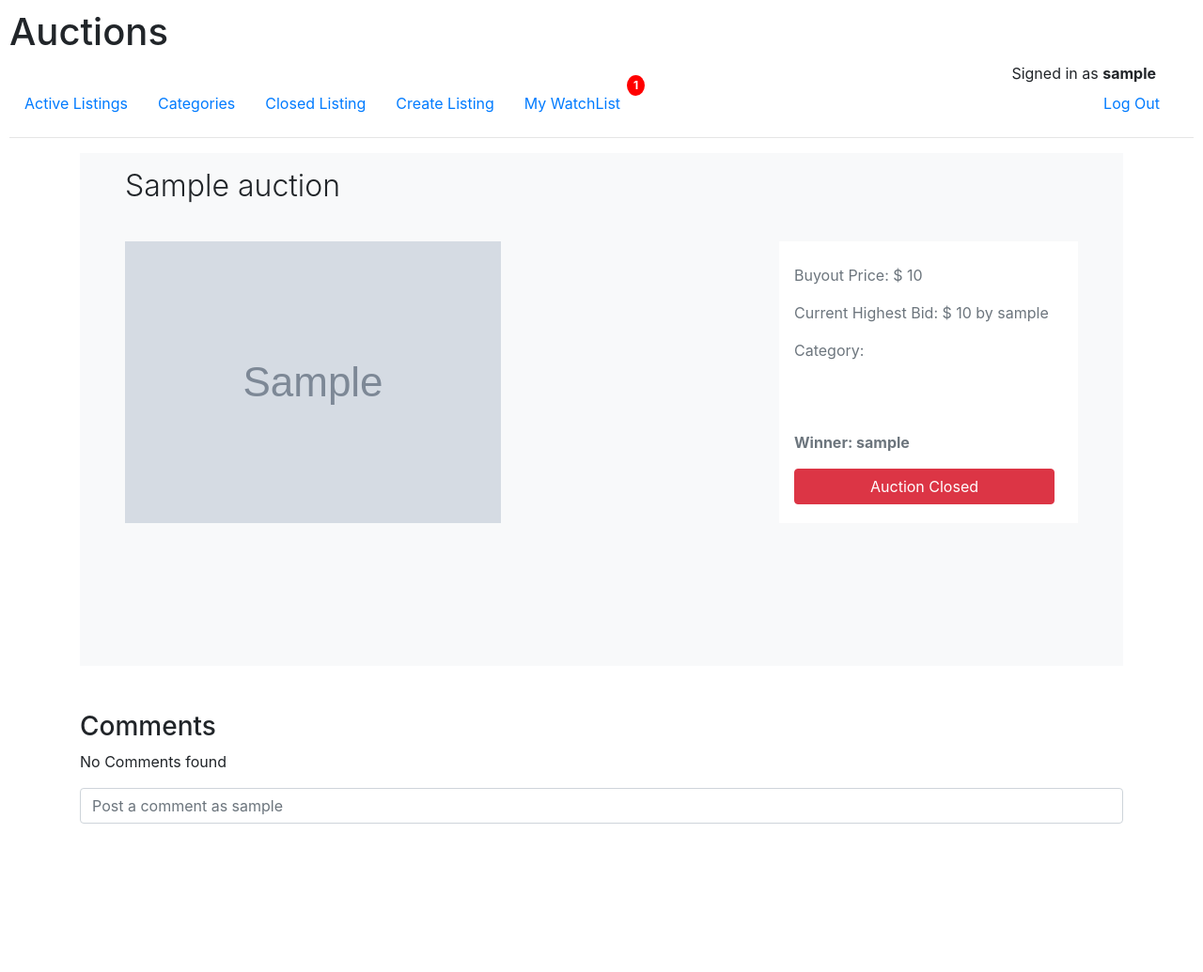
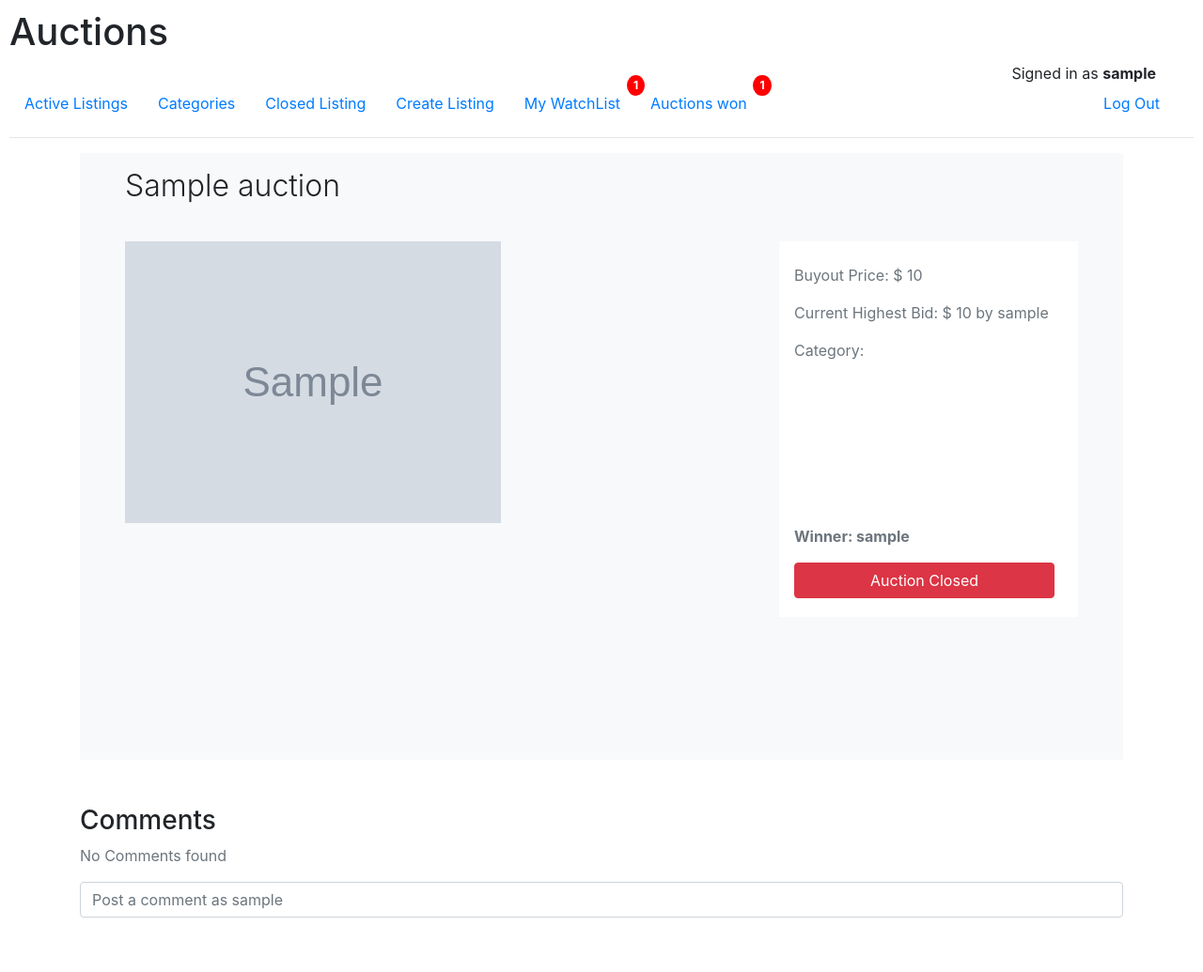
Before and after one commit to Whacko23/Auction-Website, a Django app: page /auction/1 in a window 1280 px wide. Shown: the whole page at 94% size. Before the commit the page ends 877 px from the top, so only its background shows below. Run offline with Django 3.2, Linux system fonts and the light colour scheme; a user stored in the database is signed in; tables that the repository leaves empty hold one stand-in row (values such as "Sample post"); grey boxes marked "Sample" are stand-in pictures; some libraries are stand-ins or nearby versions.

Commit message:
Added Won auctions page

```diff
--- a/auctions/models.py
+++ b/auctions/models.py
@@ -27,6 +27,7 @@
     closed = models.BooleanField(default=False)
     winner = models.ForeignKey(User,on_delete=models.SET_NULL, null=True, blank=True, related_name='won_auctions')
     allotted_time = models.IntegerField()
+    starting_bid = models.IntegerField(null=True, blank=True)
     image = models.ImageField(upload_to="images/product/%Y/%m", null=True, blank=True)
 
     def __str__(self) -> str:
--- a/auctions/templates/auctions/auction.html
+++ b/auctions/templates/auctions/auction.html
@@ -14,7 +14,7 @@
         </div>
         <div class="col-xxl-4 col-xl-4 col-lg-12 col-md-12 col-sm-12 py-3">
           <!-- Description Top -->
-          <section id = "product_details" class="p-3 bg-white" style="position: relative; min-height: 300px;">
+          <section id = "product_details" class="p-3 bg-white" style="position: relative; min-height: 400px;">
             <p class="pt-2 text-secondary">Buyout Price: $ {{auction.buyout_price}}</p>
             <p class="text-secondary">
               {% if bids %}
@@ -26,6 +26,15 @@
               {% else %}
                 Current Bid: $ 0.00
               {% endif %}
+            </p>
+            <p class="text-secondary">
+
+              {% if not bids %}
+                {% if auction.starting_bid %}
+                  Starting Bid: $ {{auction.starting_bid}}
+                {% endif %}
+              {% endif %}
+
             </p>
             <p class="text-secondary">Category: {{auction.category}}</p>
 
@@ -41,20 +50,38 @@
                   </form>
                   <!-- if user != op -->
                 {% else %}
+                <!-- if already in watchlist -->
+
+                {% if watching %}
                 <form action="{% url 'auction' auction.id %}" method="post">
                       {% csrf_token %}
                       <div class="row">
                         <div class="col">
                           <div class="form-group px-3">
-                            <input type="submit" name="add_watchlist" value="Add to WatchList" class="btn btn-success px-5">
+                            <input type="submit" name="remove_watchlist" value="Remove from WatchList" class="btn btn-danger px-5">
                           </div>
                         </div>
                       </div>
-                    </form>
+                </form>
+                {% else %}
+                <!-- if auction not in watchlist -->
+                <form action="{% url 'auction' auction.id %}" method="post">
+                      {% csrf_token %}
+                      <div class="row">
+                        <div class="col">
+                          <div class="form-group pl-5">
+                            <input type="submit" name="add_watchlist" value="Add to WatchList" class="btn btn-success px-4">
+                          </div>
+                        </div>
+                      </div>
+                </form>
+                {% endif %}
+
+
                 {% with bids|first as latest_bid  %}
                 <!-- if user has the last bid -->
                   {% if latest_bid.posted_by == request.user %}
-                    <div class="btn btn-primary" style="margin-bottom: 15px; padding-left: 3em; padding-right: 3em;"> You have the latest bid</div>
+                    <div class="btn btn-primary" style="margin-bottom: 15px; margin-left: 1em;padding-left: 3em; padding-right: 3em;"> You have the latest bid</div>
                   {% else %}
                 <!-- if user does not have the last bid -->
                     <form action="{% url 'auction' auction.id %}" method="post">
@@ -100,7 +127,7 @@
         {% for comment in thread %}
           {% if comment == thread|first %}
             {% if comment == thread|last %}
-              <p class="px-3 py-3 text-seconary">
+              <p class="px-3 py-3 text-secondary">
 
               {% if comment.user %}
                 {{comment.user}} : {{comment.comment}}
@@ -110,7 +137,7 @@
 
               </p>
             {% else %}
-              <p class="px-3 pt-3 text-seconary">
+              <p class="px-3 pt-3 text-secondary">
               {% if comment.user %}
                 {{comment.user}} : {{comment.comment}}
               {% else %}
@@ -120,7 +147,7 @@
             {% endif %}
           {% else %}
             {% if comment == thread|last %}
-              <p class="px-5 pb-3  text-seconary">
+              <p class="px-5 pb-3  text-secondary">
                 {% if comment.user %}
                  {{comment.user}} : {{comment.comment}}
                 {% else %}
@@ -128,7 +155,7 @@
                 {% endif %}
               </p>
             {% else %}
-              <p class="px-5  text-seconary">
+              <p class="px-5  text-secondary">
                 {% if comment.user %}
                  {{comment.user}} : {{comment.comment}}
                 {% else %}
@@ -158,7 +185,7 @@
 
 
    {% empty %}
-    <p class="text-seconday"> No Comments found</p>
+    <p class="text-secondary"> No Comments found</p>
    {% endfor %}
         <div class="b-3 rounded pb-5">
 
--- a/auctions/templates/auctions/createauction.html
+++ b/auctions/templates/auctions/createauction.html
@@ -2,7 +2,7 @@
 
 
 {% block title %}
-    Create Auction Listi ng
+    Create Auction Listing
 {% endblock title %}
 
 
--- a/auctions/templates/auctions/layout.html
+++ b/auctions/templates/auctions/layout.html
@@ -44,6 +44,20 @@
                     {% endif %}
 
                 </li>
+                <li class="nav-item" style="position: relative;" >
+                    <a class="nav-link" href="{% url 'wonauctions' %}">Auctions won </a>
+
+                    {% if won_auctions %}
+
+                        {% if won_auctions|length > 9 %}
+                            <div class="badge" style="padding: 5px;">{{won_auctions|length}}</div>
+                        {% else %}
+                            <div class="badge" style="padding: 5px 7px;">{{won_auctions|length}}</div>
+                        {% endif %}
+
+                    {% endif %}
+
+                </li>
                 <li class="nav-item" style="margin-left:auto; margin-right: 20px;">
                     <a class="nav-link" href="{% url 'logout' %}">Log Out</a>
                 </li>
@@ -66,6 +80,13 @@
         </div>
         {% endif %}
 
+        {% if green_message %}
+        <div>
+            <p class="bg-success px-5 py-2 text-light">
+                {{ green_message }}
+            </p>
+        </div>
+        {% endif %}
         {% block body %}
 
         {% endblock %}
--- a/auctions/urls.py
+++ b/auctions/urls.py
@@ -15,6 +15,7 @@
     path("closed", views.closed_auctions, name='closed_auctions'),
     path("watchlist", views.watchlist, name='watchlist'),
     path('create', views.create_listing, name="create_listing"),
+    path('wonauctions', views.won_auctions, name="wonauctions"),
 
 ]
 
--- a/auctions/views.py
+++ b/auctions/views.py
@@ -6,7 +6,7 @@
 from django.core.files.storage import FileSystemStorage
 from datetime import date
 
-
+#TODO Close the auction based on allotted_time
 
 from .models import User, Auction, Bids, Categories, Comments, Watchlist
 
@@ -27,12 +27,12 @@
     return mainlist
 
 def get_watchlist(req_user):
-    watchlist_object = Watchlist.objects.filter(user=req_user)
+    watchlist_queryset = Watchlist.objects.filter(user=req_user)
 
     watchlist =[]
 
-    #Converting watchlist object to auction object
-    for item in watchlist_object:
+    #Converting watchlist queryset to auction list
+    for item in watchlist_queryset:
         # Manually adjusting image url
         item.auction.image = '../' + str(item.auction.image)
         watchlist.append(item.auction)
@@ -51,24 +51,33 @@
 def get_year_month():
     return str(date.today().year) + '/' + str(date.today().month) + '/'
 
+def get_won_auctions(request_user):
+    return Auction.objects.filter(winner=request_user)
+
 # Webpage Views
 
 def index(request):
     auctions = Auction.objects.filter(closed=False)
     watchlist = get_watchlist(request.user) if request.user.is_authenticated else []
+    won_auctions = get_won_auctions(request.user) if request.user.is_authenticated else []
+
     return render(request, "auctions/index.html", {
         "auctions": auctions,
         "watchlist": watchlist,
         "title": 'Active Listing',
+        "won_auctions": won_auctions,
+
 
     })
 
 def auction(request, id):
     message = ''
+    green_message = ''
     item_in_watchlist = False
     current_auction = Auction.objects.get(pk=id)
 
     watchlist = get_watchlist(request.user) if request.user.is_authenticated else []
+    won_auctions = get_won_auctions(request.user) if request.user.is_authenticated else []
 
     if current_auction in watchlist:
         item_in_watchlist = True
@@ -113,7 +122,7 @@
 
     comment_list = comment_to_list(comments)
 
-        # Add to watchlist
+    # Add to watchlist
     if request.method=="POST" and 'add_watchlist' in request.POST:
         new_watchlist_item = Watchlist(user=request.user, auction=Auction.objects.get(pk=id))
         if not item_in_watchlist:
@@ -131,8 +140,17 @@
                 "comments": comment_list,
                 "message": message,
                 "watchlist": watchlist,
+                "watching":item_in_watchlist,
+                "won_auctions": won_auctions,
 
             })
+
+    # Remove form wathclist
+    if request.method=="POST" and 'remove_watchlist' in request.POST:
+        Watchlist.objects.filter(auction=current_auction).delete()
+        return HttpResponseRedirect(reverse('auction', kwargs={
+            "id":id,
+        }))
 
     if request.method=="POST" and 'bid_amount' in request.POST:
         #IF the user not logged in and wants to bid, redirect to login
@@ -151,11 +169,27 @@
                 "comments": comment_list,
                 "message": message,
                 "watchlist": watchlist,
+                "watching":item_in_watchlist,
+                "won_auctions": won_auctions,
+
 
             })
 
         # IF bid amount is not greater than latest bid
-        if int(bid) < int(highest_bid) + 5:
+        if int(bid) < int(current_auction.starting_bid):
+            message = f'The starting bid is $ {current_auction.starting_bid}. Please bid higher'
+            return render(request, "auctions/auction.html",{
+                "auction": current_auction,
+                "img": img,
+                "bids": bids,
+                "comments": comment_list,
+                "message": message,
+                "watchlist": watchlist,
+                "watching":item_in_watchlist,
+                "won_auctions": won_auctions,
+
+            })
+        elif int(bid) < int(highest_bid) + 5:
             message = f'The current bid is $ {highest_bid}. Please bid at least $ {highest_bid + 5}'
             return render(request, "auctions/auction.html",{
                 "auction": current_auction,
@@ -164,6 +198,8 @@
                 "comments": comment_list,
                 "message": message,
                 "watchlist": watchlist,
+                "watching":item_in_watchlist,
+                "won_auctions": won_auctions,
 
             })
         else:
@@ -176,6 +212,16 @@
         }))
 
 
+    # Update the current winner after auction expires or closes
+    if current_auction.closed and not current_auction.winner:
+        latest_bid = bids.first()
+        if latest_bid.posted_by == request.user:
+            current_auction.winner = latest_bid.posted_by
+            current_auction.save()
+            green_message = "Congratulations! You won the auction"
+
+    # Note, the winner updates only after visiting the closed auction.
+    # The winner message is displayed only once
 
     return render(request, "auctions/auction.html",{
         "auction": current_auction,
@@ -183,7 +229,12 @@
         "bids": bids,
         "comments": comment_list,
         "message": message,
+        "green_message": green_message,
         "watchlist": watchlist,
+        "watching":item_in_watchlist,
+        "won_auctions": won_auctions,
+
+
     })
 
 def login_view(request):
@@ -240,16 +291,20 @@
 def categories(request):
     categories = Categories.objects.all()
     watchlist = get_watchlist(request.user) if request.user.is_authenticated else []
+    won_auctions = get_won_auctions(request.user) if request.user.is_authenticated else []
 
     return render(request, "auctions/categories.html",{
         "categories": categories,
         "watchlist": watchlist,
+        "won_auctions": won_auctions,
+
     })
 
 def category_listing(request, category):
     category = Categories.objects.get(pk=category)
     auctions = category.auctions.filter(closed=False)
     watchlist = get_watchlist(request.user) if request.user.is_authenticated else []
+    won_auctions = get_won_auctions(request.user) if request.user.is_authenticated else []
 
     for auction in auctions:
         auction.image = '../' + str(auction.image)
@@ -258,6 +313,7 @@
     return render(request, "auctions/index.html", {
         "auctions": auctions,
         "watchlist": watchlist,
+        "won_auctions": won_auctions,
         'title': category,
 
     })
@@ -265,23 +321,42 @@
 def closed_auctions(request):
     auctions = Auction.objects.filter(closed=True)
     watchlist = get_watchlist(request.user) if request.user.is_authenticated else []
+    won_auctions = get_won_auctions(request.user) if request.user.is_authenticated else []
 
     return render(request, "auctions/index.html", {
         "auctions": auctions,
         'title': 'Closed Auctions',
         'watchlist': watchlist,
+        "won_auctions": won_auctions,
+
     })
 
 def watchlist(request):
     watchlist = get_watchlist(request.user)
+    won_auctions = get_won_auctions(request.user) if request.user.is_authenticated else []
 
     return render(request, "auctions/index.html", {
         "auctions": watchlist,
         "watchlist": watchlist,
         'title': 'Watchlist',
+        "won_auctions": won_auctions,
+
+    })
+
+def won_auctions(request):
+    watchlist = get_watchlist(request.user)
+    won_auctions = get_won_auctions(request.user) if request.user.is_authenticated else []
+
+    return render(request, "auctions/index.html", {
+        "auctions": won_auctions,
+        "watchlist": watchlist,
+        'title': 'Won Auctions',
+        "won_auctions": won_auctions,
+
     })
 
 def create_listing(request):
+
     #Note: Skipped input validation
     if request.method == 'POST':
         name = request.POST["title"]
@@ -297,10 +372,13 @@
             "id": new_auction.id,
         }))
 
+    won_auctions = get_won_auctions(request.user) if request.user.is_authenticated else []
     watchlist = get_watchlist(request.user) if request.user.is_authenticated else []
     categories = Categories.objects.all()
 
     return render(request, "auctions/createauction.html",{
         "watchlist": watchlist,
         'categories': categories,
+        "won_auctions": won_auctions,
+
     })
```
Also changed, not shown: auctions/migrations/0010_auction_starting_bid.py (added).
